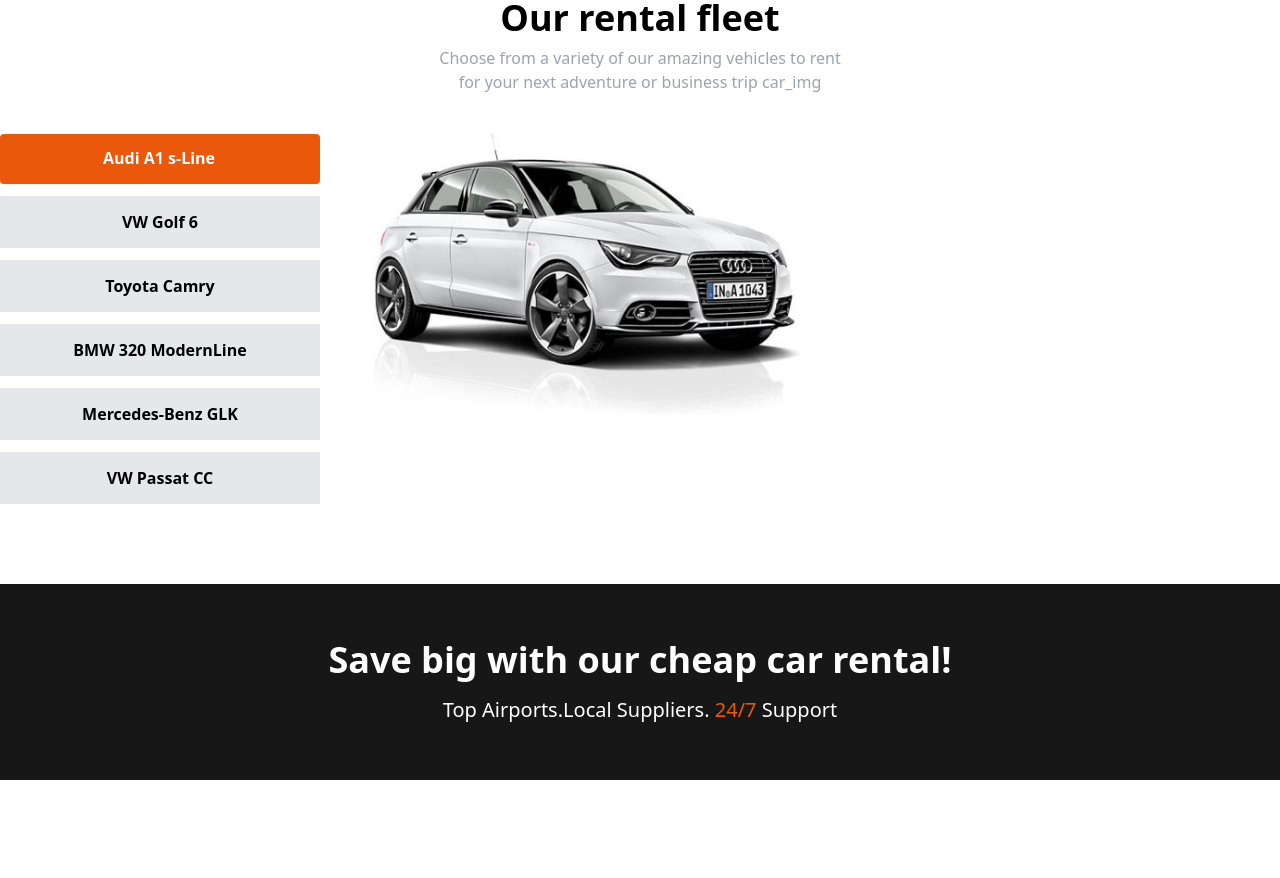
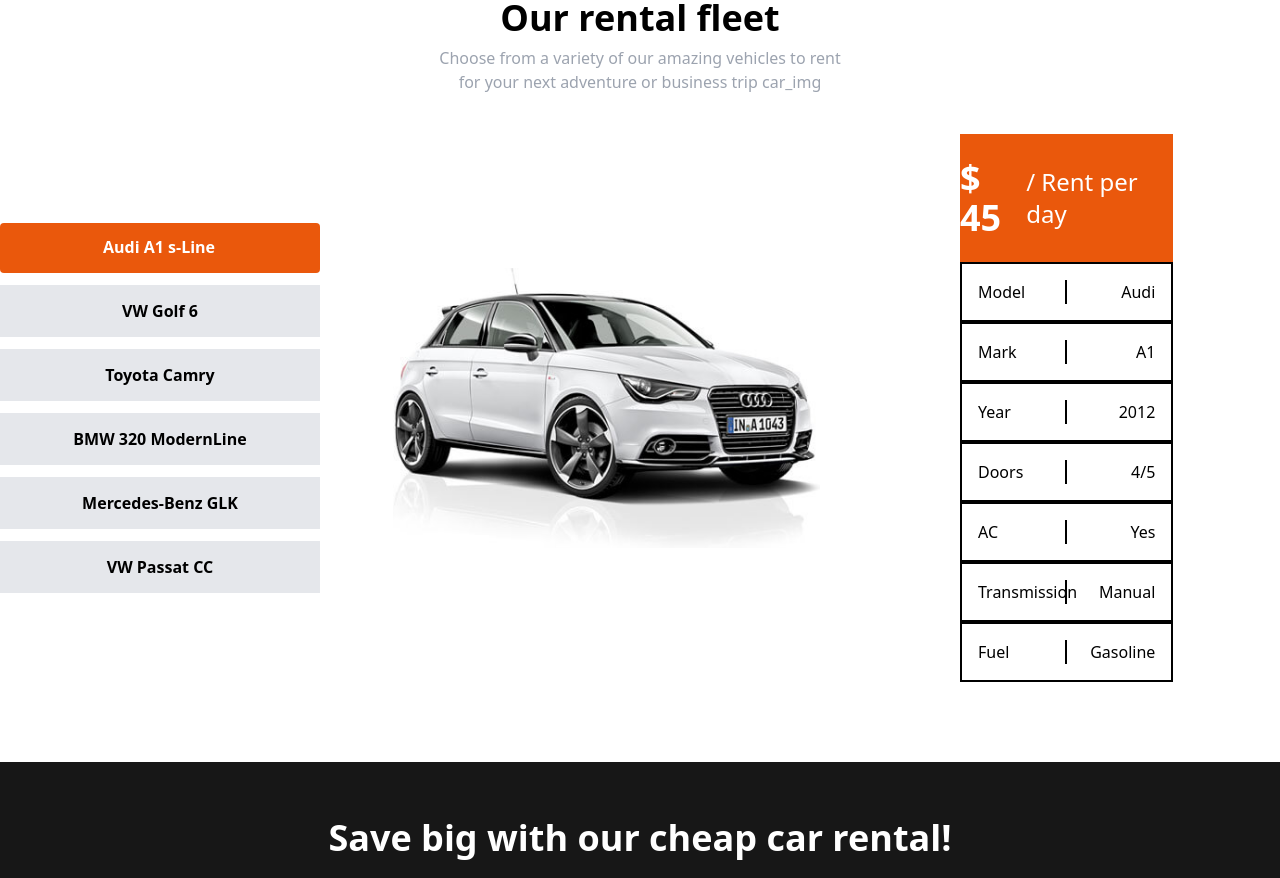
Before and after one commit to ayush362/car-rental, a Next.js app: page / in a window 1280 px wide. Shown: the part 1640-2518 px from the top of the page. Built offline with nearby package versions, Linux system fonts and the light colour scheme.

Commit message:
completed the rental fleet section. now only routers section should be refactored

```diff
--- a/sections/rental-fleet/index.jsx
+++ b/sections/rental-fleet/index.jsx
@@ -1,7 +1,7 @@
 import React, { useState } from "react";
 
-export const carRentalDetails = [
-  {
+export const carRentalDetails = {
+  audi: {
     title: "audi",
     model: "Audi",
     Mark: "A1",
@@ -13,7 +13,7 @@
     Rent: 45,
     image: "/audi-a1.jpg",
   },
-  {
+  VWgolf: {
     title: "VWgolf",
     model: "Golf 6",
     Mark: "Vokswagen",
@@ -25,7 +25,7 @@
     Rent: 37,
     image: "/golf6.jpg",
   },
-  {
+  toyota: {
     title: "toyota",
     model: "Camry",
     Mark: "Toyota",
@@ -37,7 +37,7 @@
     Rent: 30,
     image: "/toyotacamry.jpg",
   },
-  {
+  bmw: {
     title: "bmw",
     model: "320",
     Mark: "BMW",
@@ -49,7 +49,7 @@
     Rent: 35,
     image: "/bmw320.jpg",
   },
-  {
+  mercedes: {
     title: "mercedes",
     model: "Benz GLK",
     Mark: "Mercedes",
@@ -61,7 +61,7 @@
     Rent: 50,
     image: "/benz.jpg",
   },
-  {
+  VWpassat: {
     title: "VWpassat",
     model: "Passat CC",
     Mark: "Vokswagen",
@@ -73,7 +73,7 @@
     Rent: 25,
     image: "/passatcc.jpg",
   },
-];
+};
 
 export const RentalFleet = () => {
   const [isSelected, setSelected] = useState("audi");
@@ -92,7 +92,7 @@
           adventure or business trip car_img
         </p>
       </div>
-      <div className="flex flex-col lg:flex-row justify-between mt-10">
+      <div className="flex flex-col lg:flex-row justify-between items-center mt-10">
         <div className="lg:w-1/4 flex flex-col gap-3 font-semibold">
           <button
             className={`${isSelected === "audi" ? "btn" : "btn-gray"}`}
@@ -131,39 +131,52 @@
             VW Passat CC
           </button>
         </div>
-        <div className="lg:w-1/3">
+        <div className="lg:w-1/3 flex justify-center ml-10">
           <img
-            src="/audi-a1.jpg"
-            alt="audi"
-            className={`${isSelected === "audi" ? "block" : "hidden"}`}
-          />
-          <img
-            src="/golf6.jpg"
-            alt="golf"
-            className={`${isSelected === "VWgolf" ? "block" : "hidden"}`}
-          />
-          <img
-            src="/toyotacamry.jpg"
-            alt="toyota"
-            className={`${isSelected === "toyota" ? "block" : "hidden"}`}
-          />
-          <img
-            src="/bmw320.jpg"
-            alt="bmw"
-            className={`${isSelected === "bmw" ? "block" : "hidden"}`}
-          />
-          <img
-            src="/benz.jpg"
-            alt="benz"
-            className={`${isSelected === "mercedes" ? "block" : "hidden"}`}
-          />
-          <img
-            src="/passatcc.jpg"
-            alt="passatcc"
-            className={`${isSelected === "VWpassat" ? "block" : "hidden"}`}
+            src={carRentalDetails[isSelected].image}
+            alt={carRentalDetails[isSelected].title}
           />
         </div>
-        <div className="w-1/3"></div>
+        <div className="lg:w-1/3 flex justify-center ">
+          <div className="border-1 border-black flex-col lg:w-1/2">
+            <div className="bg-orange-600  flex ju py-6">
+              <p className="flex justify-center items-center w-full text-2xl text-white">
+                <span className="text-4xl font-bold">
+                  $ {carRentalDetails[isSelected].Rent}
+                </span>
+                / Rent per day
+              </p>
+            </div>
+            <div className="flex justify-between border-2 border-black p-4">
+              <span className="w-1/2 border-r-2 border-black">Model</span>
+              <span>{carRentalDetails[isSelected].model}</span>
+            </div>
+            <div className="flex justify-between border-2 border-black p-4">
+              <span className="w-1/2 border-r-2 border-black">Mark</span>
+              <span>{carRentalDetails[isSelected].Mark}</span>
+            </div>
+            <div className="flex justify-between border-2 border-black p-4">
+              <span className="w-1/2 border-r-2 border-black">Year</span>
+              <span>{carRentalDetails[isSelected].Year}</span>
+            </div>
+            <div className="flex justify-between border-2 border-black p-4">
+              <span className="w-1/2 border-r-2 border-black">Doors</span>
+              <span>{carRentalDetails[isSelected].Doors}</span>
+            </div>
+            <div className="flex justify-between border-2 border-black p-4">
+              <span className="w-1/2 border-r-2 border-black">AC</span>
+              <span>{carRentalDetails[isSelected].AC}</span>
+            </div>
+            <div className="flex justify-between border-2 border-black p-4">
+              <span className="w-1/2 border-r-2 border-black">Transmission</span>
+              <span>{carRentalDetails[isSelected].Transmission}</span>
+            </div>
+            <div className="flex justify-between border-2 border-black p-4">
+              <span className="w-1/2 border-r-2 border-black">Fuel</span>
+              <span>{carRentalDetails[isSelected].Fuel}</span>
+            </div>
+          </div>
+        </div>
       </div>
     </section>
   );
```
